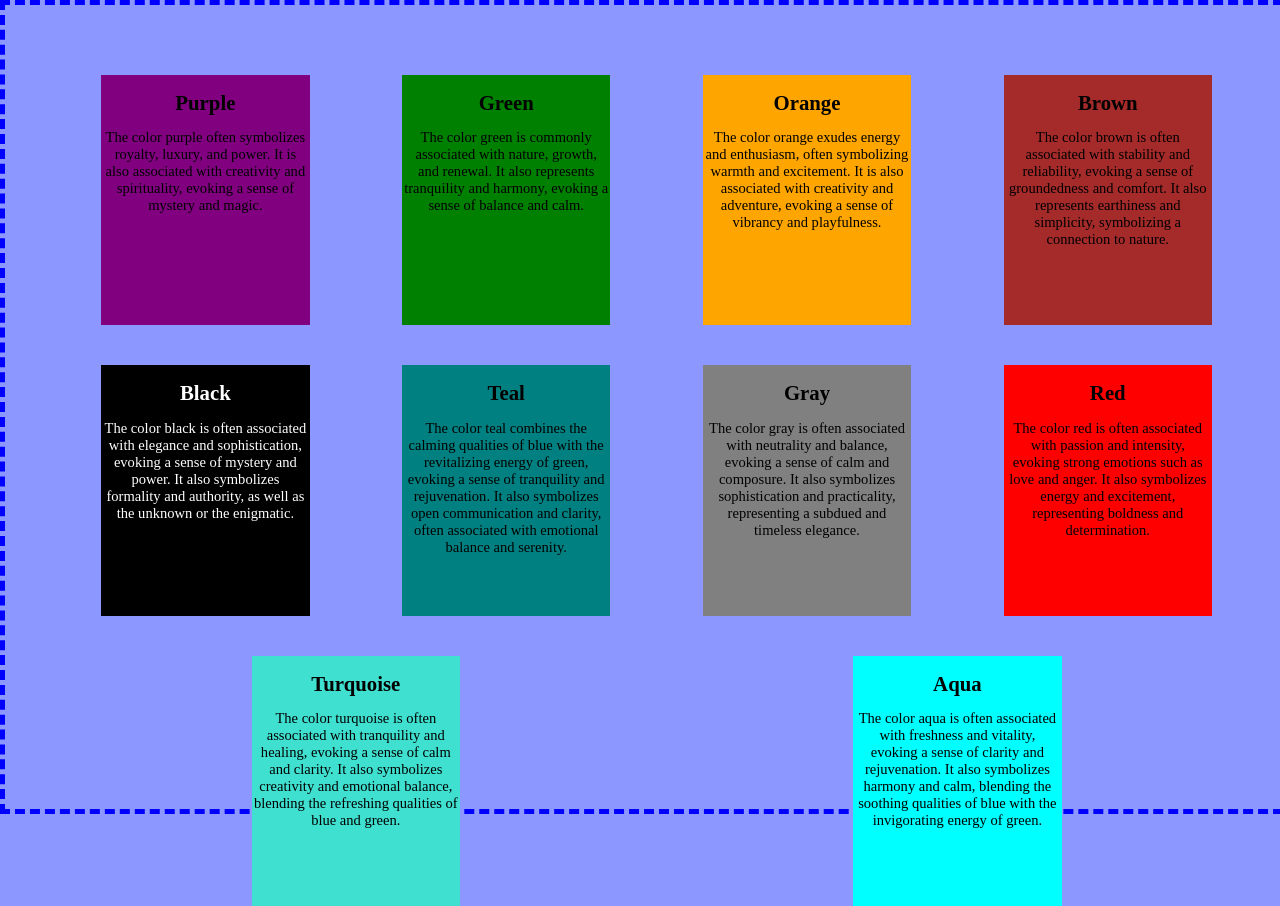
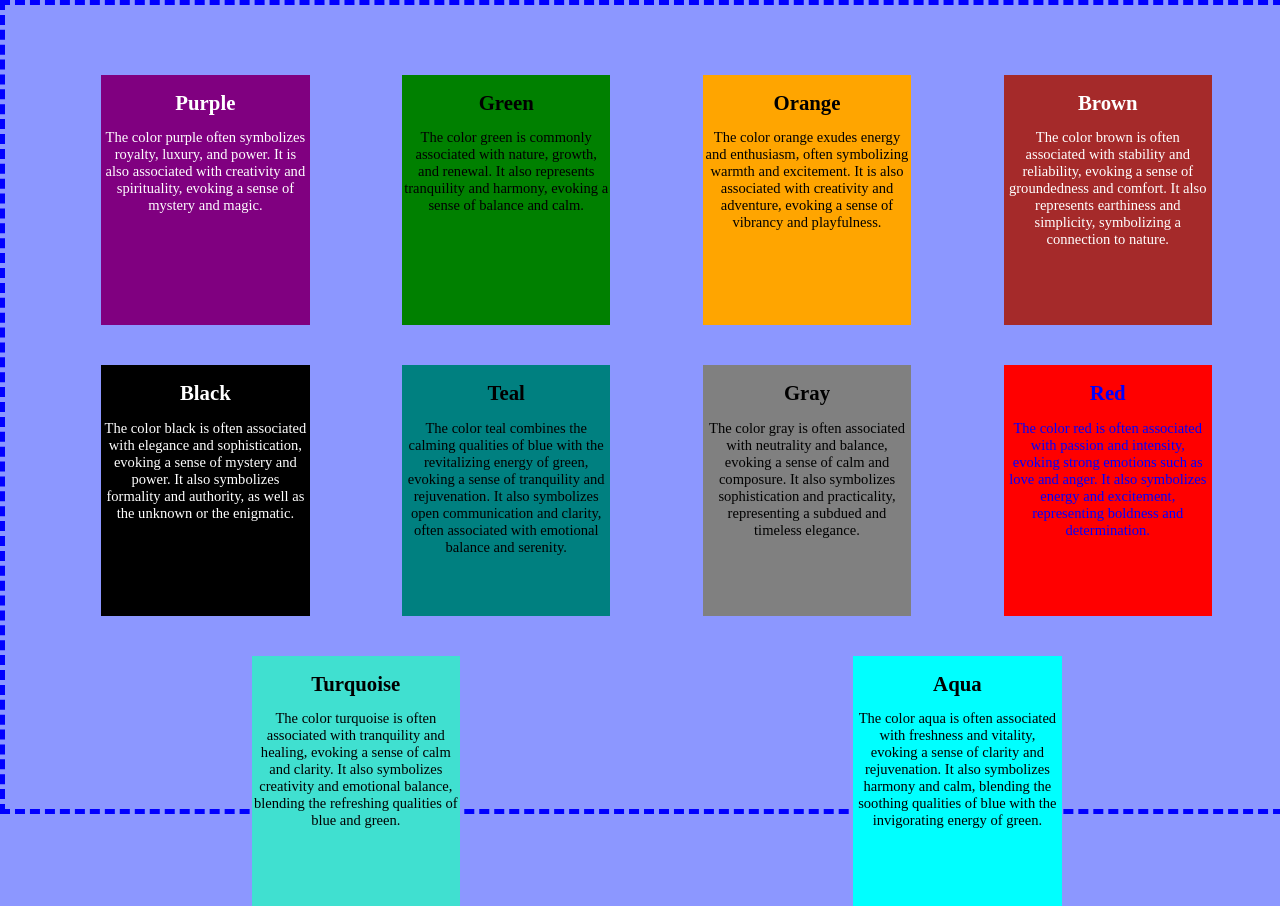
Before and after one commit to Saperstine/GitHub-Practice, a plain HTML site: page index.html in a window 1280 px wide. Shown: the top 906 px of the page. Drawn offline with Linux system fonts and the light colour scheme.

Commit message:
Changed some font colors

```diff
--- a/style.css
+++ b/style.css
@@ -37,6 +37,7 @@ p {
     border: solid 2px purple;
     background-color: purple;
     margin: 20px;
+    color: white;
 }
 
 .box3 {
@@ -61,6 +62,7 @@ p {
     border: solid 2px brown;
     background-color: brown;
     margin: 20px;
+    color: white;
 }
 
 .box6 {
@@ -94,6 +96,7 @@ p {
     border: solid 2px red;
     background-color: red;
     margin: 20px;
+    color: blue;
 }
 
 .box10 {
```
